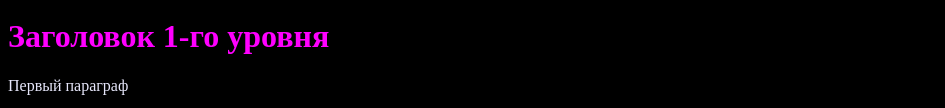
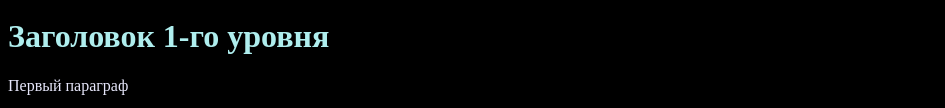
Before and after one commit to Ondrik8/C2, a plain HTML site: page index.html in a window 1280 px wide. Shown: the part 511-619 px from the top of the page, without its empty margins (0-945 px from the left). Drawn offline with Linux system fonts and the light colour scheme.

Commit message:
Update index.html

```diff
--- a/index.html
+++ b/index.html
@@ -4,7 +4,7 @@
 <body bgcolor="#000000">
 <center><Img src="https://i.gifer.com/G2El.gif" Width="500" Height="500"> </a></center>
 
-<h1 style="color:#FF00FF">Заголовок 1-го уровня</h1>
+<h1 style="color:#AFEEEE">Заголовок 1-го уровня</h1>
 <p style="color:#E6E6FA">Первый параграф</p>
 
 
```
